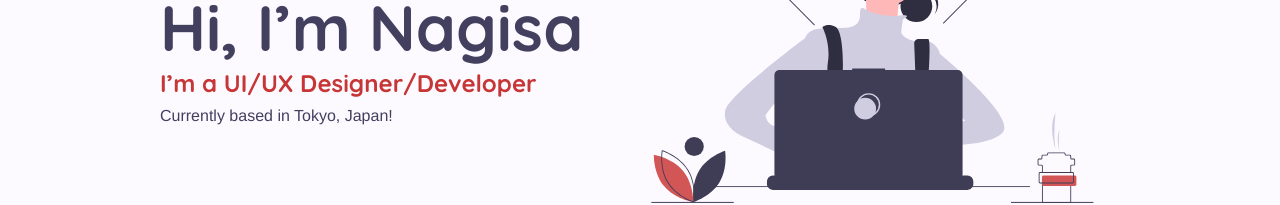
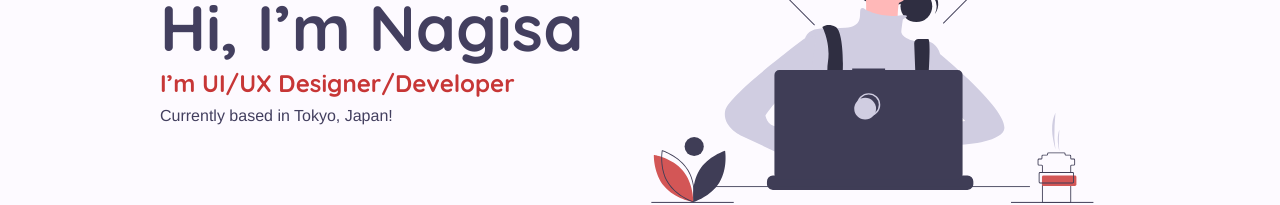
Before and after one commit to beach1208/portfolio-react, a React (Create React App) app: page / in a window 1280 px wide. Shown: the part 177-382 px from the top of the page. Built offline with nearby package versions, Linux system fonts and the light colour scheme; a web font is replaced by a local one.

Commit message:
Changed title

```diff
--- a/src/components/Home/Intro.jsx
+++ b/src/components/Home/Intro.jsx
@@ -26,7 +26,7 @@ const Intro = () => {
           >
             {props => (
               <div style={props}>
-                <h2 className="item__title-sub">I’m a UI/UX Designer/Developer</h2>
+                <h2 className="item__title-sub">I’m UI/UX Designer/Developer</h2>
               </div>
             )}
           </Spring>
```
